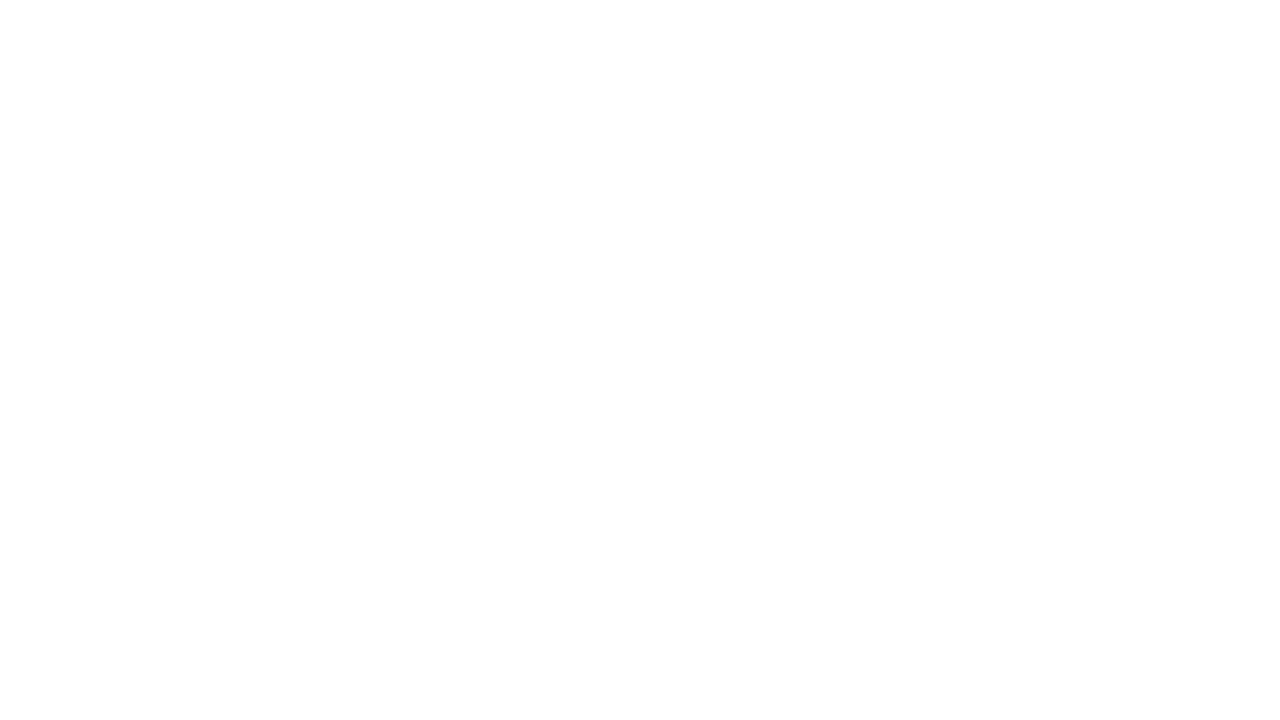
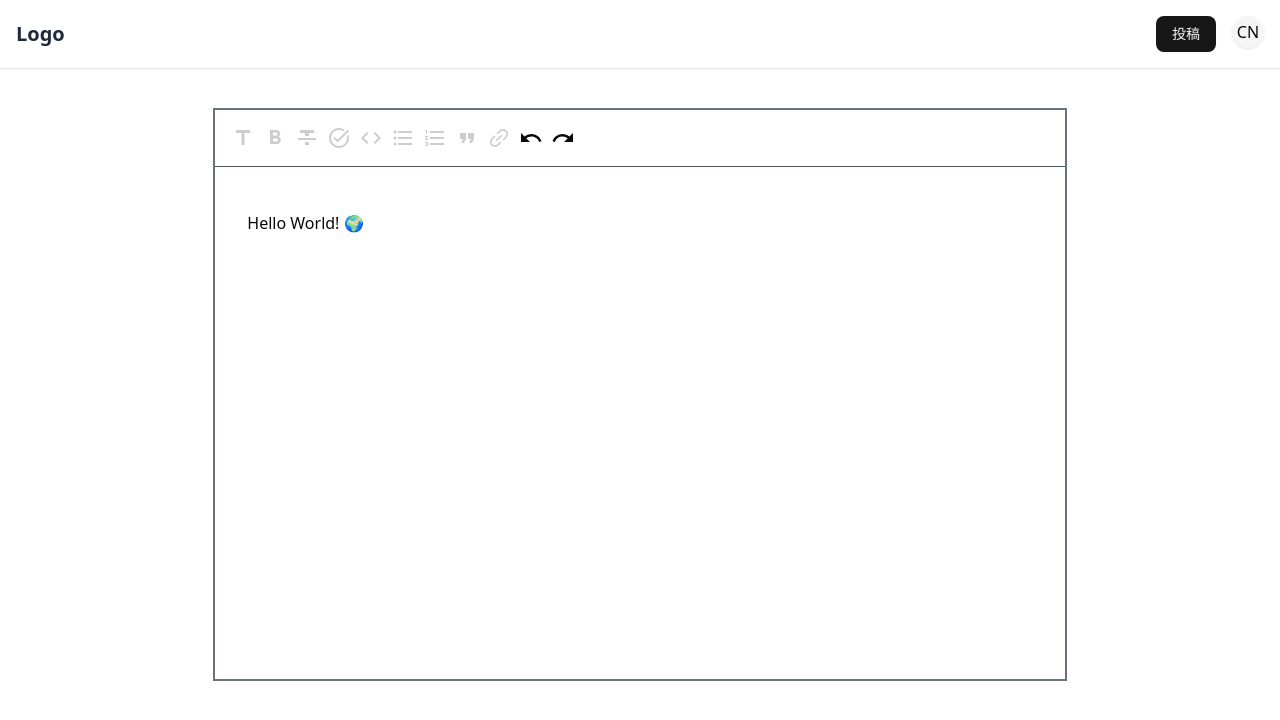
Before and after one commit to PoPodada/progate-hakkason-202504, a React (Vite) app in the folder client/: page /1/edit in a window 1280 px wide. Before the commit this address had no page. Shown: the top 720 px of the page. Built offline with nearby package versions, Linux system fonts and the light colour scheme.

Commit message:
tiptapを使用したエディタの作成

```diff
--- /dev/null
+++ b/client/src/features/Edit/components/editor.tsx
@@ -0,0 +1,43 @@
+import Link from "@tiptap/extension-link";
+import Placeholder from "@tiptap/extension-placeholder";
+import TaskItem from "@tiptap/extension-task-item";
+import TaskList from "@tiptap/extension-task-list";
+import { EditorContent, useEditor } from "@tiptap/react";
+import StarterKit from "@tiptap/starter-kit";
+import RichEditorToolbar from "./rich-editor-toolbar";
+import "@/styles/editor.scss";
+
+const Editor = () => {
+    const editor = useEditor({
+        extensions: [ StarterKit,
+            TaskItem.configure({
+              nested: true,
+            }),
+            TaskList,
+            Link.configure({
+              openOnClick: true,
+            }),
+            Placeholder.configure({
+              placeholder: "Write something …",
+            }),],
+        content: "<p>Hello World! 🌍️</p>",
+        editorProps: {
+            attributes: {
+                class: "prose prose-base m-5 focus:outline-none"
+            }
+        }
+    })
+    if (!editor) {
+        return null
+    }
+    return (
+        <div className="w-2/3 mt-10 mx-auto border-gray-500 border-2">
+            <RichEditorToolbar editor={editor} />
+            <div className="p-3 overflow-y-scroll h-[500px] overflow-hidden mt-3" >
+                <EditorContent editor={editor} />
+            </div>
+        </div>
+    )
+}
+
+export default Editor
--- /dev/null
+++ b/client/src/features/Edit/components/rich-editor-toolbar.tsx
@@ -0,0 +1,117 @@
+import type { Editor } from "@tiptap/react";
+import { useCallback } from "react";
+import { AiOutlineLink } from "react-icons/ai";
+import {
+  MdCode,
+  MdFormatBold,
+  MdFormatListBulleted,
+  MdFormatListNumbered,
+  MdFormatQuote,
+  MdFormatStrikethrough,
+  MdRedo,
+  MdTaskAlt,
+  MdTitle,
+  MdUndo,
+} from "react-icons/md";
+
+const RichEditorToolbar = ({ editor }: { editor: Editor }) => {
+  const setLink = useCallback(() => {
+    const previousUrl = editor.getAttributes("link").href;
+    const url = window.prompt("URL", previousUrl);
+    // cancelled
+    if (url === null) {
+      return;
+    }
+    // empty
+    if (url === "") {
+      editor.chain().focus().extendMarkRange("link").unsetLink().run();
+
+      return;
+    }
+    // update link
+    editor.chain().focus().extendMarkRange("link").setLink({ href: url }).run();
+  }, [editor]);
+
+  if (!editor) {
+    return null;
+  }
+
+  return (
+    <div className="flex flex-wrap gap-2 border-b border-gray-600 p-4 text-2xl">
+      <button
+        type="button"
+        onClick={() => editor.chain().focus().toggleHeading({ level: 1 }).run()}
+        className={
+          !editor.isActive("heading", { level: 1 }) ? "opacity-20" : ""
+        }
+      >
+        <MdTitle />
+      </button>
+      <button
+        type="button"
+        onClick={() => editor.chain().focus().toggleBold().run()}
+        className={!editor.isActive("bold") ? "opacity-20" : ""}
+      >
+        <MdFormatBold />
+      </button>
+      <button
+        type="button"
+        onClick={() => editor.chain().focus().toggleStrike().run()}
+        className={!editor.isActive("strike") ? "opacity-20" : ""}
+      >
+        <MdFormatStrikethrough />
+      </button>
+      <button
+        type="button"
+        onClick={() => editor.chain().focus().toggleTaskList().run()}
+        className={!editor.isActive("taskList") ? "opacity-20" : ""}
+      >
+        <MdTaskAlt />
+      </button>
+      <button
+        type="button"
+        onClick={() => editor.chain().focus().toggleCodeBlock().run()}
+        className={!editor.isActive("codeBlock") ? "opacity-20" : ""}
+      >
+        <MdCode />
+      </button>
+      <button
+        type="button"
+        onClick={() => editor.chain().focus().toggleBulletList().run()}
+        className={!editor.isActive("bulletList") ? "opacity-20" : ""}
+      >
+        <MdFormatListBulleted />
+      </button>
+      <button
+        type="button"
+        onClick={() => editor.chain().focus().toggleOrderedList().run()}
+        className={!editor.isActive("orderedList") ? "opacity-20" : ""}
+      >
+        <MdFormatListNumbered />
+      </button>
+      <button
+        type="button"
+        onClick={() => editor.chain().focus().toggleBlockquote().run()}
+        className={!editor.isActive("blockquote") ? "opacity-20" : ""}
+      >
+        <MdFormatQuote />
+      </button>
+      <button
+        type="button"
+        onClick={setLink}
+        className={!editor.isActive("link") ? "opacity-20" : ""}
+      >
+        <AiOutlineLink />
+      </button>
+
+      <button onClick={() => editor.chain().focus().undo().run()} type="button">
+        <MdUndo />
+      </button>
+      <button onClick={() => editor.chain().focus().redo().run()} type="button">
+        <MdRedo />
+      </button>
+    </div>
+  );
+};
+
+export default RichEditorToolbar;
--- a/client/src/main.tsx
+++ b/client/src/main.tsx
@@ -6,6 +6,7 @@ import App from "./App.tsx";
 import CommonLayout from "./components/CommonLayout.tsx";
 import Login from "./features/Auth/pages/LoginPage.tsx";
 import Register from "./features/Auth/pages/RegisterPage.tsx";
+import Editor from "./features/Edit/components/editor.tsx";
 
 const rootElement = document.getElementById("root");
 if (!rootElement) throw new Error("Root element not found");
@@ -18,6 +19,7 @@ createRoot(rootElement).render(
 					<Route index element={<App />} />
 					<Route path="/login" element={<Login />} />
 					<Route path="/signup" element={<Register />} />
+					<Route path="/:id/edit" element={<Editor />} />
 				</Route>
 			</Routes>
 		</BrowserRouter>
--- /dev/null
+++ b/client/src/styles/editor.scss
@@ -0,0 +1,140 @@
+.ProseMirror {
+  > * + * {
+    margin-top: 0.75em;
+  }
+
+  ul {
+    padding: 0 1rem;
+    list-style: disc;
+  }
+
+  ol {
+    padding: 0 1rem;
+    list-style: decimal;
+  }
+
+  h1 {
+    line-height: 1.1;
+    font-size: x-large;
+    font-weight: 600;
+  }
+
+  code {
+    background-color: rgba(#616161, 0.1);
+    color: #616161;
+  }
+
+  pre {
+    background: #0d0d0d;
+    border-radius: 0.5rem;
+    color: #fff;
+    font-family: "JetBrainsMono", monospace;
+    padding: 0.75rem 1rem;
+
+    code {
+      background: none;
+      color: inherit;
+      font-size: 0.8rem;
+      padding: 0;
+    }
+
+    .hljs-comment,
+    .hljs-quote {
+      color: #616161;
+    }
+
+    .hljs-variable,
+    .hljs-template-variable,
+    .hljs-attribute,
+    .hljs-tag,
+    .hljs-name,
+    .hljs-regexp,
+    .hljs-link,
+    .hljs-name,
+    .hljs-selector-id,
+    .hljs-selector-class {
+      color: #f98181;
+    }
+
+    .hljs-number,
+    .hljs-meta,
+    .hljs-built_in,
+    .hljs-builtin-name,
+    .hljs-literal,
+    .hljs-type,
+    .hljs-params {
+      color: #fbbc88;
+    }
+
+    .hljs-string,
+    .hljs-symbol,
+    .hljs-bullet {
+      color: #b9f18d;
+    }
+
+    .hljs-title,
+    .hljs-section {
+      color: #faf594;
+    }
+
+    .hljs-keyword,
+    .hljs-selector-tag {
+      color: #70cff8;
+    }
+
+    .hljs-emphasis {
+      font-style: italic;
+    }
+
+    .hljs-strong {
+      font-weight: 700;
+    }
+  }
+
+  blockquote {
+    padding-left: 1rem;
+    border-left: 2px solid rgba(#0d0d0d, 0.1);
+  }
+
+  hr {
+    border: none;
+    border-top: 2px solid rgba(#0d0d0d, 0.1);
+    margin: 2rem 0;
+  }
+  a {
+    color: #68cef8;
+    text-decoration: underline;
+    cursor: pointer;
+  }
+}
+
+ul[data-type="taskList"] {
+  list-style: none;
+  padding: 0;
+
+  p {
+    margin: 0;
+  }
+
+  li {
+    display: flex;
+
+    > label {
+      flex: 0 0 auto;
+      margin-right: 0.5rem;
+      user-select: none;
+    }
+
+    > div {
+      flex: 1 1 auto;
+    }
+  }
+}
+/* Placeholder (at the top) */
+.ProseMirror p.is-editor-empty:first-child::before {
+  color: #adb5bd;
+  content: attr(data-placeholder);
+  float: left;
+  height: 0;
+  pointer-events: none;
+}
```
Also changed, not shown: client/package.json (+15 -4 lines), 1 other file (tests, documents, lock files or other folders).
